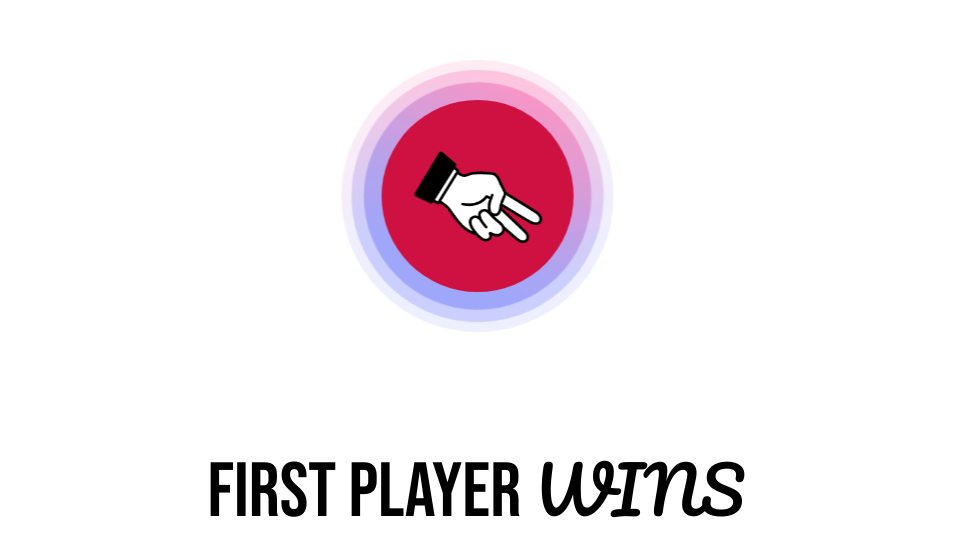
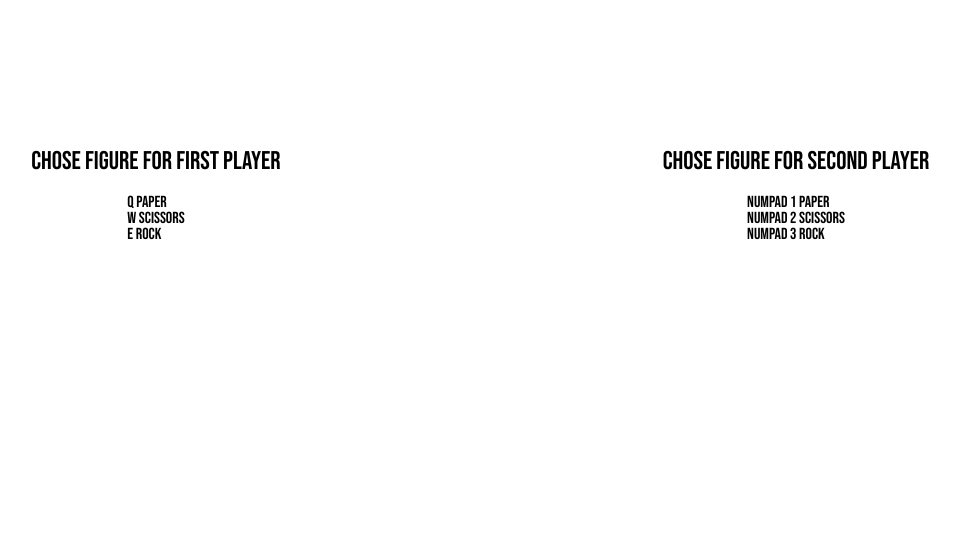
Before and after one commit to Alexei-Kekin/paper-rock-scissors-0.1, a React (Create React App) app: page / in a window 1280 px wide. Shown: the part 204-760 px from the top of the page, without its empty margins (164-1124 px from the left). Built offline with nearby package versions, Linux system fonts and the light colour scheme.

Commit message:
- Installed framer-motion - Refactored RoundScreen.tsx and prepared for animate between rounds

```diff
--- a/package.json
+++ b/package.json
@@ -15,6 +15,7 @@
     "@testing-library/react": "^13.3.0",
     "@testing-library/user-event": "^13.5.0",
     "classnames": "^2.3.1",
+    "framer-motion": "^6.3.11",
     "react": "^18.1.0",
     "react-dom": "^18.1.0",
     "react-redux": "^8.0.2",
--- a/src/App.tsx
+++ b/src/App.tsx
@@ -38,6 +38,14 @@ const App: React.FC = () => {
   //
   // }, [gamePhase]);
 
+    const [isVisible, setIsVisible] = useState(true);
+
+    const visible = () => setTimeout(() => setIsVisible(false), 5000)
+    const visible2 = () => setTimeout(() => setIsVisible(true), 8000)
+
+    // visible();
+    // visible2();
+
   useEffect(() => {
     const { firstPlayerFigure, secondPlayerFigure } = roundFigures;
     dispatch(setFigures({
@@ -52,15 +60,15 @@ const App: React.FC = () => {
         {/*<SessionResultScreen*/}
         {/*    scores={scores}*/}
         {/*/>*/}
-        <BetweenRoundsScreen
-            figures={{
-              firstPlayerFigure: IFigures.scissors,
-              secondPlayerFigure: IFigures.rock
-            }}
-            currentRoundWinner={IPlayers.firstPlayer}
-            roundResult={IResultEvents.win}
-        />
-        {/*<RoundScreen gamePhase={IGamePhases.startRound} chosenFigures={setRoundFigures} />*/}
+        {/*<BetweenRoundsScreen*/}
+        {/*    figures={{*/}
+        {/*      firstPlayerFigure: IFigures.rock,*/}
+        {/*      secondPlayerFigure: IFigures.rock*/}
+        {/*    }}*/}
+        {/*    currentRoundWinner={IPlayers.firstPlayer}*/}
+        {/*    roundResult={IResultEvents.win}*/}
+        {/*/>*/}
+        <RoundScreen chosenFigures={setRoundFigures} isVisible={isVisible} />
       </div>
   );
 };
--- /dev/null
+++ b/src/modules/game/screens/RoundScreen/PlayerComponent.module.scss
@@ -0,0 +1,15 @@
+.player {
+  display: flex;
+  flex-direction: column;
+  justify-content: center;
+  align-items: center;
+  width: 50%;
+}
+
+.title {
+  font-size: 2vw;
+}
+
+.container {
+  margin-top: 20px;
+}
--- /dev/null
+++ b/src/modules/game/screens/RoundScreen/PlayerComponent.tsx
@@ -0,0 +1,26 @@
+import React from 'react';
+import classNames from "classnames";
+import styles from './PlayerComponent.module.scss';
+
+interface IPlayerComponentProps {
+    title: string;
+    chosePaper: string;
+    choseScissors: string;
+    choseRock: string;
+    className?: string;
+}
+
+export const PlayerComponent: React.FC<IPlayerComponentProps> = ({
+  title, chosePaper, choseScissors, choseRock, className
+}) => {
+    return (
+        <div className={classNames(styles.player, className)}>
+            <div className={styles.title}>{ title }</div>
+            <div className={styles.container}>
+                <div>{ chosePaper } paper</div>
+                <div>{ choseScissors } scissors</div>
+                <div>{ choseRock } rock</div>
+            </div>
+        </div>
+    );
+};
--- a/src/modules/game/screens/RoundScreen/RoundScreen.module.scss
+++ b/src/modules/game/screens/RoundScreen/RoundScreen.module.scss
@@ -47,11 +47,3 @@
 .visible {
   animation: fade-in-out-separator 5s ease-in-out forwards;
 }
-
-.player {
-  display: flex;
-  flex-direction: column;
-  justify-content: center;
-  align-items: center;
-  width: 50%;
-}
--- a/src/modules/game/screens/RoundScreen/RoundScreen.tsx
+++ b/src/modules/game/screens/RoundScreen/RoundScreen.tsx
@@ -1,54 +1,54 @@
-import React, {Dispatch, SetStateAction, useCallback, useEffect, useState} from 'react';
+import React, { Dispatch, SetStateAction, useEffect, useState } from 'react';
 import classNames from "classnames";
-import {IFigures, IGamePhases, IPlayers} from "../../types";
+import { motion, AnimatePresence } from "framer-motion";
+import { IPlayers } from "../../types";
 import { useAssignFigureToPlayer } from "../../../../hooks/useAssignFigureToPlayer";
+import { PlayerComponent } from "./PlayerComponent";
 import styles from './RoundScreen.module.scss';
 
 interface IRoundScreenProps {
-    gamePhase: IGamePhases;
     chosenFigures: Dispatch<SetStateAction<any>>;
+    isVisible: boolean;
 }
 
-export const RoundScreen: React.FC<IRoundScreenProps> = ({ gamePhase, chosenFigures }) => {
+export const RoundScreen: React.FC<IRoundScreenProps> = ({ chosenFigures, isVisible }) => {
     const [visibleSeparator, setVisibleSeparator] = useState(false);
 
     const { firstPlayerFigure, secondPlayerFigure } = useAssignFigureToPlayer();
 
-    const renderFirstPlayer = useCallback((className: string) => {
-        return (
-            <div className={className}>
-                Chose figure for { IPlayers.firstPlayer }
-                <div style={{ marginTop: '20px' }}>Q paper</div>
-                <div>W scissors</div>
-                <div>E rock</div>
-            </div>
-        )
-    }, []);
-
-    const renderSecondPlayer = useCallback((className: string) => {
-        return (
-            <div className={className}>
-               Chose figure for { IPlayers.secondPlayer }
-                <div style={{ marginTop: '20px' }}>Numpad1 paper</div>
-                <div>Numpad2 scissors</div>
-                <div>Numpad3 rock</div>
-            </div>
-        )
-    }, []);
-
     useEffect(() => {
-        setVisibleSeparator(gamePhase === IGamePhases.startRound)
-    }, [gamePhase]);
+        setVisibleSeparator(isVisible)
+    }, [isVisible]);
 
     useEffect(() => {
         chosenFigures({firstPlayerFigure, secondPlayerFigure})
     }, [firstPlayerFigure, secondPlayerFigure]);
 
     return (
-        <div className={styles.roundScreen} id="roundScreen">
-            <div className={classNames(styles.separator, visibleSeparator && styles.visible)} />
-            { renderFirstPlayer(styles.player) }
-            { renderSecondPlayer(styles.player) }
-        </div>
+        <AnimatePresence>
+            { isVisible && (
+                <motion.div
+                    id="roundScreen"
+                    className={styles.roundScreen}
+                    initial={{ opacity: 0 }}
+                    animate={{ opacity: 1 }}
+                    exit={{ opacity: 0 }}
+                >
+                    <div className={classNames(styles.separator, visibleSeparator && styles.visible)} />
+                    <PlayerComponent
+                        title={`Chose figure for ${IPlayers.firstPlayer}`}
+                        chosePaper={'Q'}
+                        choseScissors={'W'}
+                        choseRock={'E'}
+                    />
+                    <PlayerComponent
+                        title={`Chose figure for ${IPlayers.secondPlayer}`}
+                        chosePaper={'Numpad 1'}
+                        choseScissors={'Numpad 2'}
+                        choseRock={'Numpad 3'}
+                    />
+                </motion.div>
+            ) }
+        </AnimatePresence>
     );
 };
```
Also changed, not shown: 1 other file (tests, documents, lock files or other folders).
